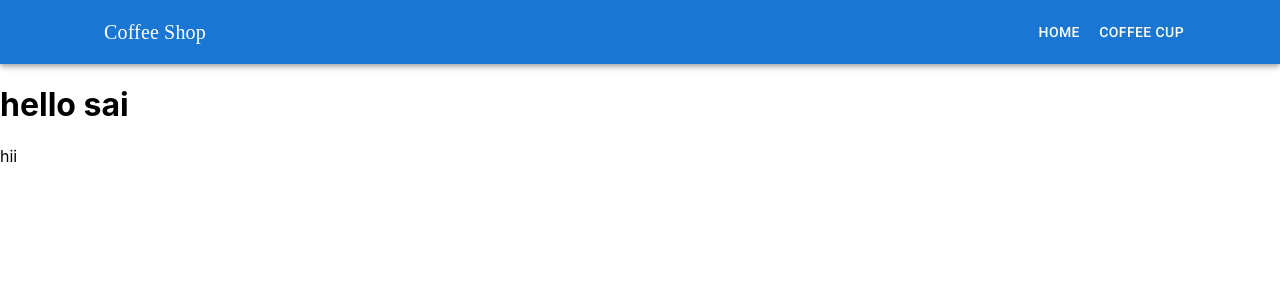
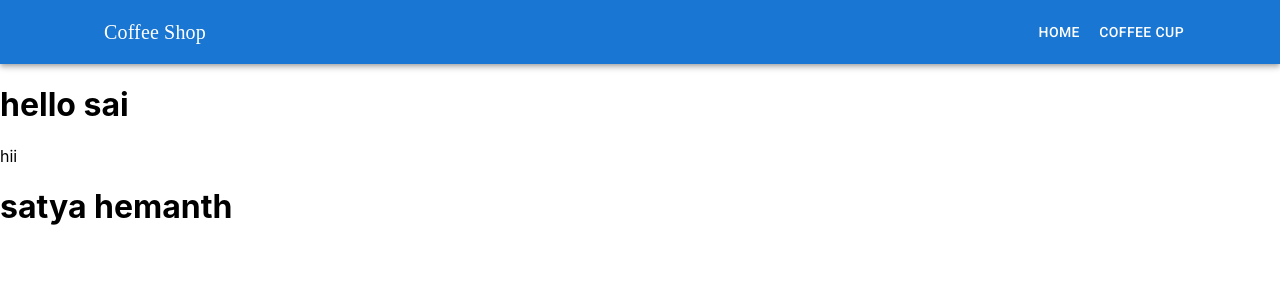
Before and after one commit to rebelsatya/react-demo, a React (Create React App) app: page / in a window 1280 px wide. Shown: the top 300 px of the page. Built offline with nearby package versions, Linux system fonts and the light colour scheme; some icons are missing; a web font is replaced by a local one.

Commit message:
extra line added

```diff
--- a/src/App.js
+++ b/src/App.js
@@ -14,6 +14,7 @@ function App(){
     <Navbar/>
     <h1>hello sai</h1>
     <p>hii</p>
+    <h1>satya hemanth</h1>
     </>
   )
 }
```
